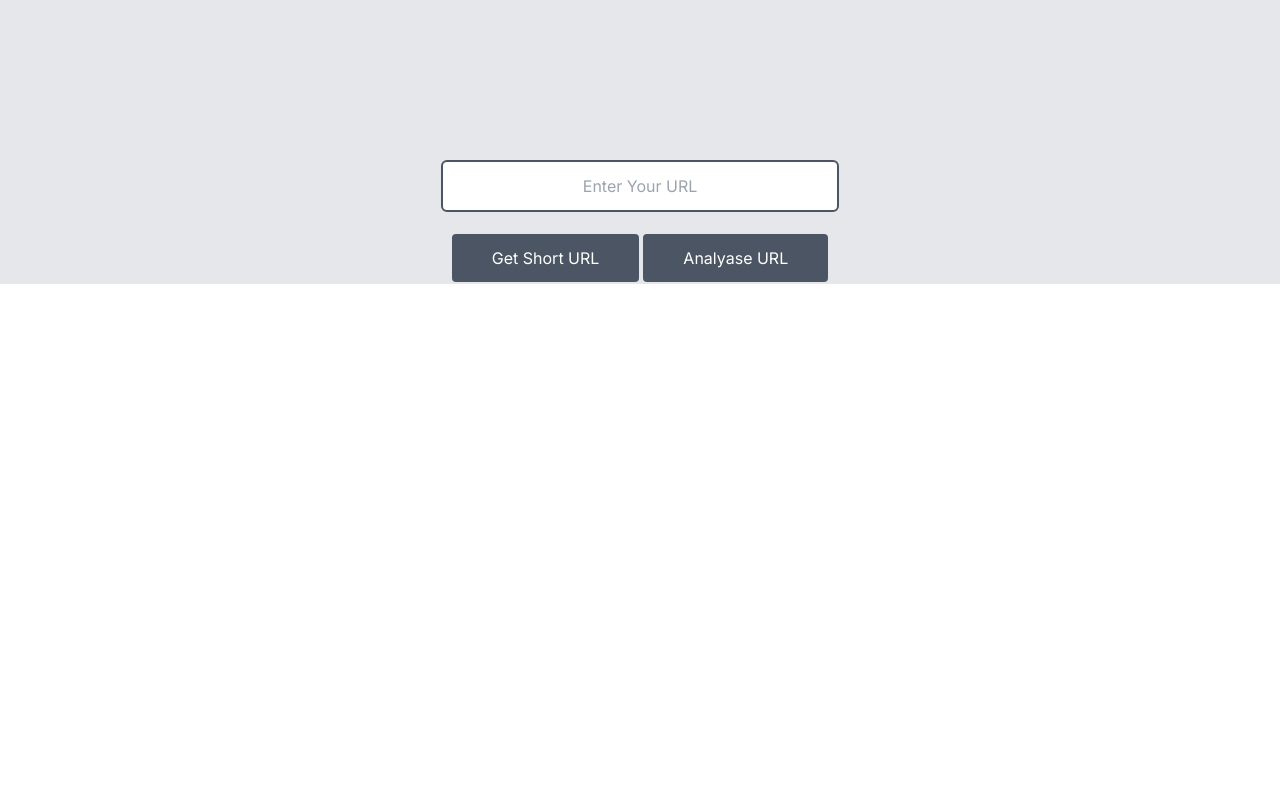
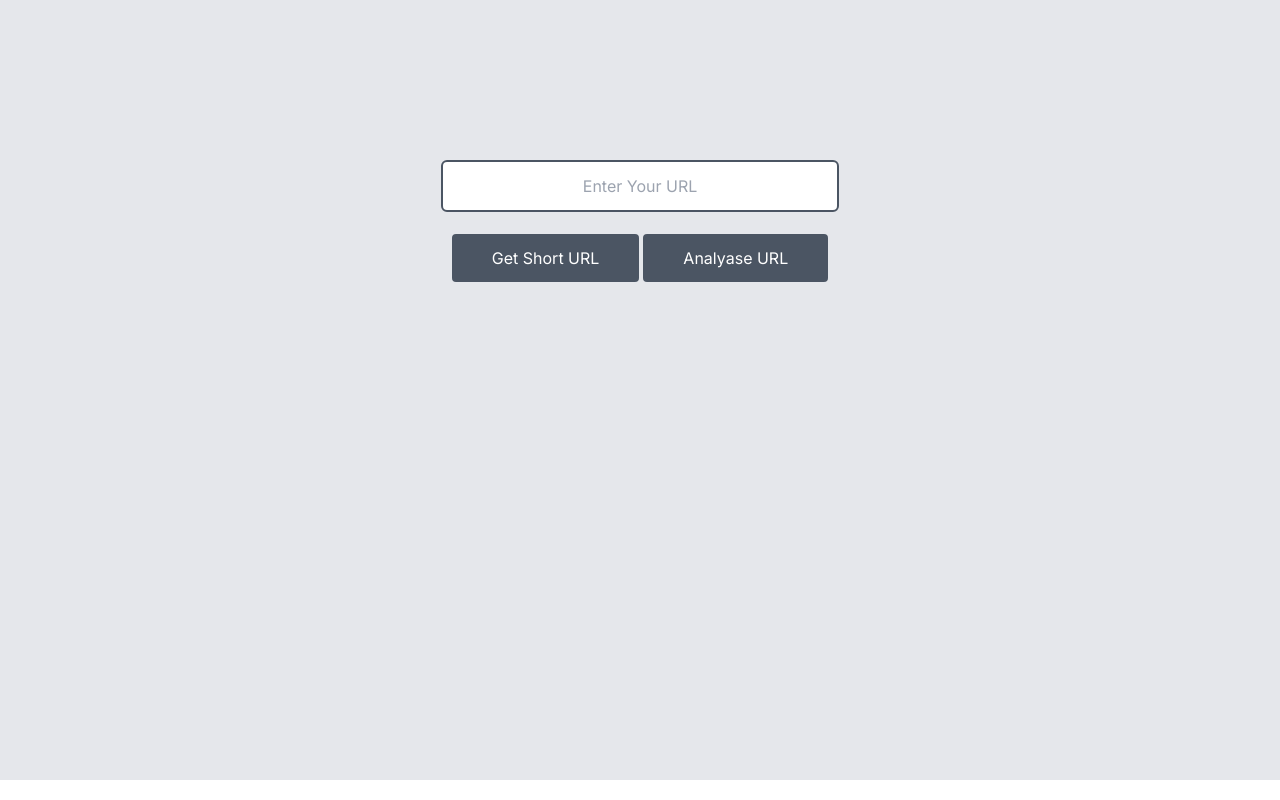
Before and after one commit to SURAJSCHAUHAN/urlShortner_NextBackend, a Next.js app: page / in a window 1280 px wide. Built offline with nearby package versions, Linux system fonts and the light colour scheme.

Commit message:
some changes

```diff
--- a/app/page.js
+++ b/app/page.js
@@ -55,7 +55,7 @@ const page = () => {
   }
 
   return (
-    <div className='flex flex-col w-[100vw] h-[100%] bg-gray-200'>
+    <div className='flex flex-col w-[100vw] h-[100%] bg-gray-200 pb-[62vh]'>
       <div className='flex flex-col justify-center items-center w-full gap-5 mt-[20vh]'>
         <input type="text" className='rounded-md px-20 py-3 border-2 border-gray-600 text-center' placeholder='Enter Your URL' value={urldata} onChange={handleChange}/>
         <div>
```
